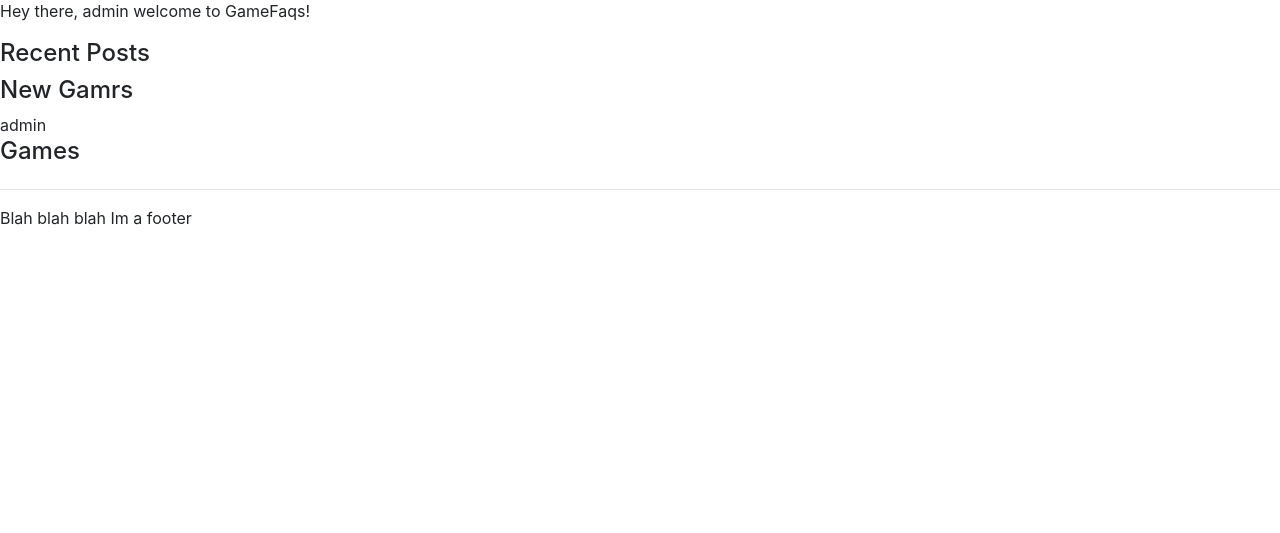
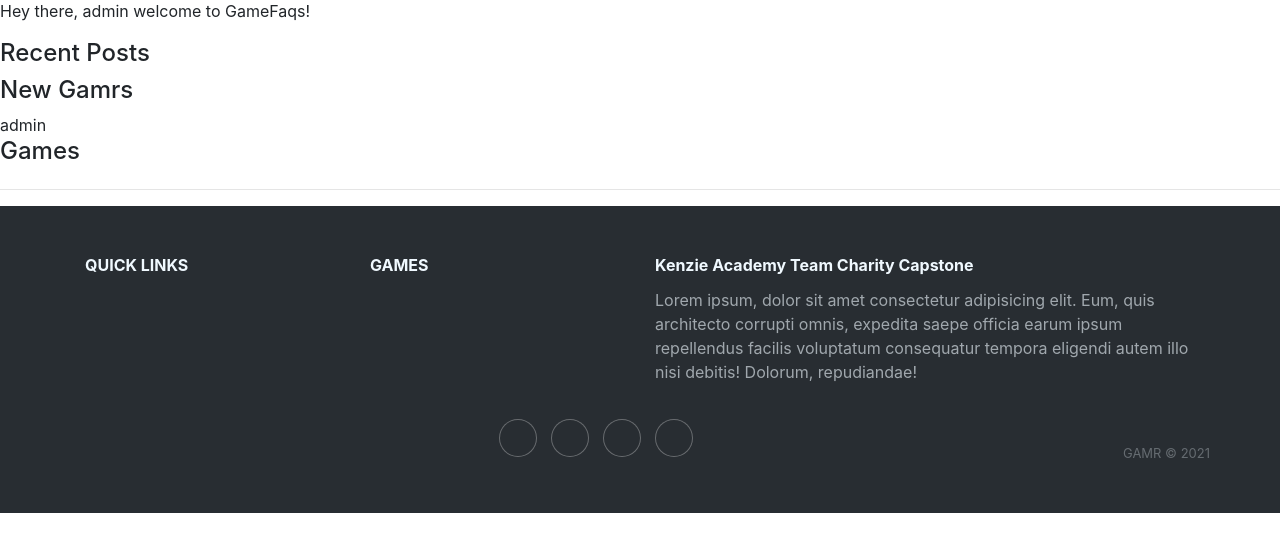
Before and after one commit to jonlee234/gamefaqs-clone, a Django app: page / in a window 1280 px wide. Shown: the part 267-800 px from the top of the page. Run offline with Django 3.2, Linux system fonts and the light colour scheme; a user stored in the database is signed in; data comes from the database, SQL or seed files in the repository; both versions use the stored data as it was after the commit; data that the repository does not hold is empty; some libraries are stand-ins or nearby versions.

Commit message:
Woot Functioning Footer

```diff
--- a/pyproject.toml
+++ b/pyproject.toml
@@ -13,6 +13,8 @@
 django-bootstrap4 = "^2.3.1"
 django-bootstrap = "^0.2.4"
 django-forms-bootstrap = "^3.1.0"
+fontawesome = "^5.10.1"
+fontawesome-free = "^5.15.3"
 
 [tool.poetry.dev-dependencies]
 black = {version = "^20.8b1", allow-prereleases = true}
--- /dev/null
+++ b/requirements.txt
@@ -0,0 +1 @@
+fontawesome-free==5.15.3
--- a/static/style.css
+++ b/static/style.css
@@ -0,0 +1,93 @@
+
+
+
+/* FOOTER */
+.footer-dark {
+  padding: 50px 0;
+  color: #f0f9ff;
+  background-color: #282d32;
+}
+
+.footer-dark h3 {
+  margin-top: 0;
+  margin-bottom: 12px;
+  font-weight: bold;
+  font-size: 16px;
+}
+
+.footer-dark ul {
+  padding: 0;
+  list-style: none;
+  line-height: 1.6;
+  font-size: 14px;
+  margin-bottom: 0;
+}
+
+.footer-dark ul a {
+  color: inherit;
+  text-decoration: none;
+  opacity: 0.6;
+}
+
+.footer-dark ul a:hover {
+  opacity: 0.8;
+}
+
+@media (max-width: 767px) {
+  .footer-dark .item:not(.social) {
+    text-align: center;
+    padding-bottom: 20px;
+  }
+}
+
+.footer-dark .item.text {
+  margin-bottom: 36px;
+}
+
+@media (max-width: 767px) {
+  .footer-dark .item.text {
+    margin-bottom: 0;
+  }
+}
+
+.footer-dark .item.text p {
+  opacity: 0.6;
+  margin-bottom: 0;
+}
+
+.footer-dark .item.social {
+  text-align: center;
+}
+
+@media (max-width: 991px) {
+  .footer-dark .item.social {
+    text-align: center;
+    margin-top: 20px;
+  }
+}
+
+.footer-dark .item.social > a {
+  font-size: 20px;
+  width: 36px;
+  height: 36px;
+  line-height: 36px;
+  display: inline-block;
+  text-align: center;
+  border-radius: 50%;
+  box-shadow: 0 0 0 1px rgba(255, 255, 255, 0.4);
+  margin: 0 8px;
+  color: #fff;
+  opacity: 0.75;
+}
+
+.footer-dark .item.social > a:hover {
+  opacity: 0.9;
+}
+
+.footer-dark .copyright {
+  text-align: center;
+  padding-top: 24px;
+  opacity: 0.3;
+  font-size: 13px;
+  margin-bottom: 0;
+}
--- a/templates/base.html
+++ b/templates/base.html
@@ -1,15 +1,19 @@
 <!DOCTYPE html>
 <html lang="en">
   <head>
+    {% load static %}
     <meta charset="UTF-8" />
     <meta http-equiv="X-UA-Compatible" content="IE=edge" />
     <meta name="viewport" content="width=device-width, initial-scale=1.0" />
-    <link rel="stylesheet" href="style.css" />
+    <link rel="stylesheet" href="{% static 'style.css' %}">
     <title>{% block title %} GAMR {% endblock %}</title>
+
   </head>
   <body>
     {% block navBar %}
-    <div className="nav-bar-container">
+
+
+    <div class="nav-bar-container">
       <div class="row">
         <div class="col-md-12">
           <div class="navbar-template">
@@ -28,10 +32,53 @@
       </div>
     </div>
     {% endblock %}
-    <div className="content">{% block content %}{% endblock %}</div>
+    <div class="content">{% block content %}{% endblock %}</div>
     <hr />
+
+
+
+
+
+<div class="footer-dark">
     <footer>
-      <p>Blah blah blah Im a footer</p>
+      <div class="container">
+        <div class="row">
+          <div class="col-sm-6 col-md-3 item">
+            <h3>QUICK LINKS</h3>
+            <ul>
+              <li><a href=""><span class="footer_link1"></span></a></li>
+              <li><a href=""><span class="footer_link2"></span></a></li>
+              <li><a href=""><span class="footer_link3"></span></a></li>
+              <li><a href=""><span class="footer_link4"></span></a></li>
+              <li><a href=""><span class="footer_link5"></span></a></li>
+              <li><a href=""><span class="footer_link6"></span></a></li>
+            </ul>
+          </div>
+          <div class="col-sm-6 col-md-3 item">
+            <h3>GAMES</h3>
+            <ul>
+              <li><a href=""><span class="footer_game_link1"></span></a></li>
+              <li><a href=""><span class="footer_game_link2"></span></a></li>
+              <li><a href=""><span class="footer_game_link3"></span></a></li>
+              <li><a href=""><span class="footer_game_link4"></span></a></li>
+              <li><a href=""><span class="footer_game_link5"></span></a></li>
+              <li><a href=""><span class="footer_game_link6"></span></a></li>
+            </ul>
+          </div>
+          <div class="col-md-6 item text">
+            <h3>Kenzie Academy Team Charity Capstone</h3>
+            <p>Lorem ipsum, dolor sit amet consectetur adipisicing elit. Eum, quis architecto corrupti omnis, expedita saepe officia earum ipsum repellendus facilis voluptatum consequatur tempora eligendi autem illo nisi debitis! Dolorum, repudiandae!</p>
+        </div>
+        <div class="col item social"><a href="#"><i class="icon ion-social-facebook"></i></a><a href="#"><i class="icon ion-social-twitter"></i></a><a href="#"><i class="icon ion-social-snapchat"></i></a><a href="#"><i class="icon ion-social-instagram"></i></a>
+        </div>
+        <p class="copyright">GAMR &#169; 2021</p>
+      </div>
     </footer>
+</div>
+
+
+
+
+
   </body>
 </html>
```
Also changed, not shown: gamefaqs_project/settings.py (+6 -1 lines), db.sqlite3, static/app.js (added), 1 other file.
